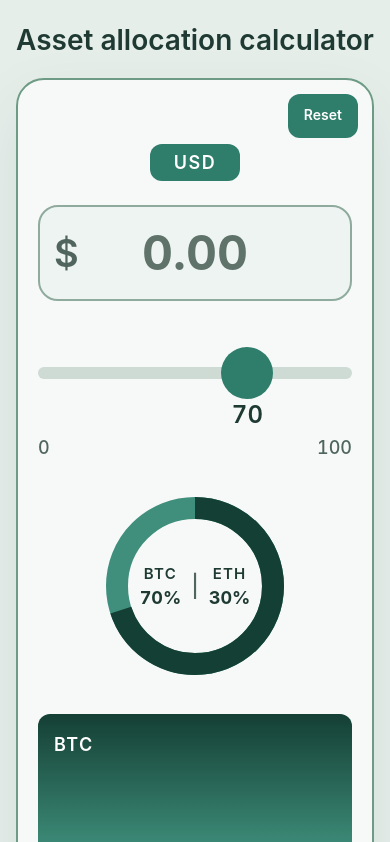
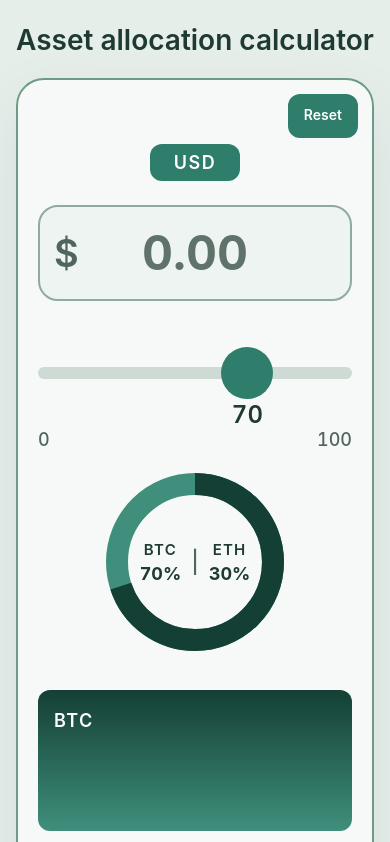
Before and after one commit to regireed89/Asset-Allocation-Calc, a Vue app: page / in a window 390 px wide. Shown: the top 842 px of the page. Built offline with nearby package versions, Linux system fonts and the light colour scheme; no server answers.

Commit message:
condensed UI

```diff
--- a/src/components/SliderCard.vue
+++ b/src/components/SliderCard.vue
@@ -101,8 +101,10 @@ onMounted(() => {
   <div class="card">
     <ResetButton @reset="resetCard" />
     <UsdInput v-model="usd" />
-    <AmountSlider v-model="btcPercent" label="BTC percentage" step="1" />
-    <CircleGraph :btc-percent="btcPercent" />
+    <div class="slider-graph">
+      <AmountSlider v-model="btcPercent" label="BTC percentage" step="1" />
+      <CircleGraph :btc-percent="btcPercent" />
+    </div>
     <div class="results">
       <p class="visually-hidden" aria-live="polite">{{ spokenResults }}</p>
       <div class="row">
--- a/src/styles/tokens.css
+++ b/src/styles/tokens.css
@@ -208,10 +208,16 @@ body {
 .scale {
   display: flex;
   justify-content: space-between;
-  margin-top: 28px;
+  margin-top: 1px;
   font-size: 24px;
   font-weight: 500;
   color: var(--text-muted);
+}
+
+.slider-graph {
+  display: flex;
+  flex-direction: column;
+  gap: 16px;
 }
 
 .circle-graph {
@@ -501,8 +507,12 @@ input.invalid:focus-visible {
   }
 
   .scale {
-    margin-top: 16px;
+    margin-top: 8px;
     font-size: 18px;
+  }
+
+  .slider-graph {
+    gap: 12px;
   }
 
   .circle-graph {
```
Also changed, not shown: 1 other file (tests, documents, lock files or other folders).
